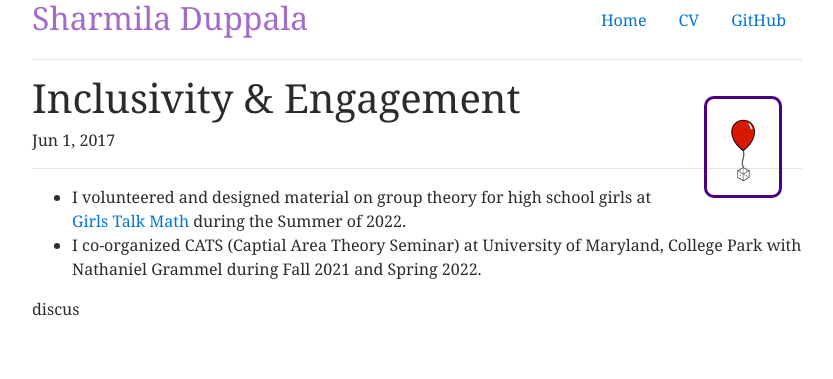
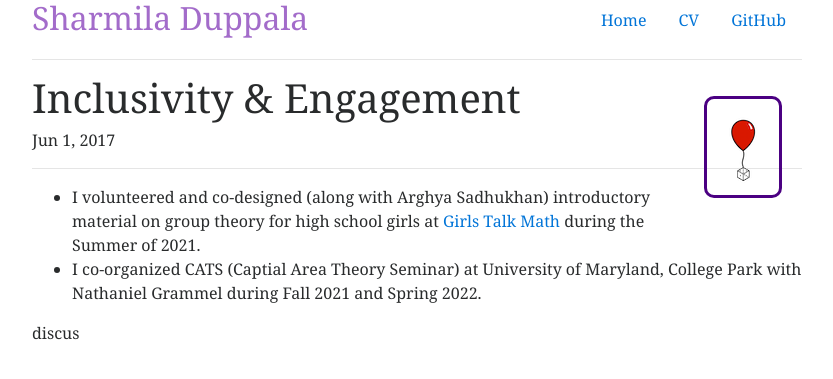
Before and after one commit to trinity24/trinity24.github.io, a Jekyll site: the page built from _posts/2021-05-25-Inclusivity.md, in a window 1280 px wide. Shown: the top 379 px of the page, without its empty margins (223-1056 px from the left). Built offline with Jekyll 4.4.1, drawn with Linux system fonts in a browser that asks for light colours.

Commit message:
pushed some data

```diff
--- a/_posts/2021-05-25-Inclusivity.md
+++ b/_posts/2021-05-25-Inclusivity.md
@@ -5,5 +5,5 @@ date:   2017-06-01
 categories: post
 personal: true
 ---
-* I volunteered and designed material on group theory for high school girls at [Girls Talk Math](http://gtm.math.umd.edu/) during the Summer of 2022.
+* I volunteered and co-designed (along with Arghya Sadhukhan) introductory material on group theory for high school girls at [Girls Talk Math](http://gtm.math.umd.edu/) during the Summer of 2021.
 * I co-organized CATS (Captial Area Theory Seminar) at University of Maryland, College Park with Nathaniel Grammel during Fall 2021 and Spring 2022.
```
